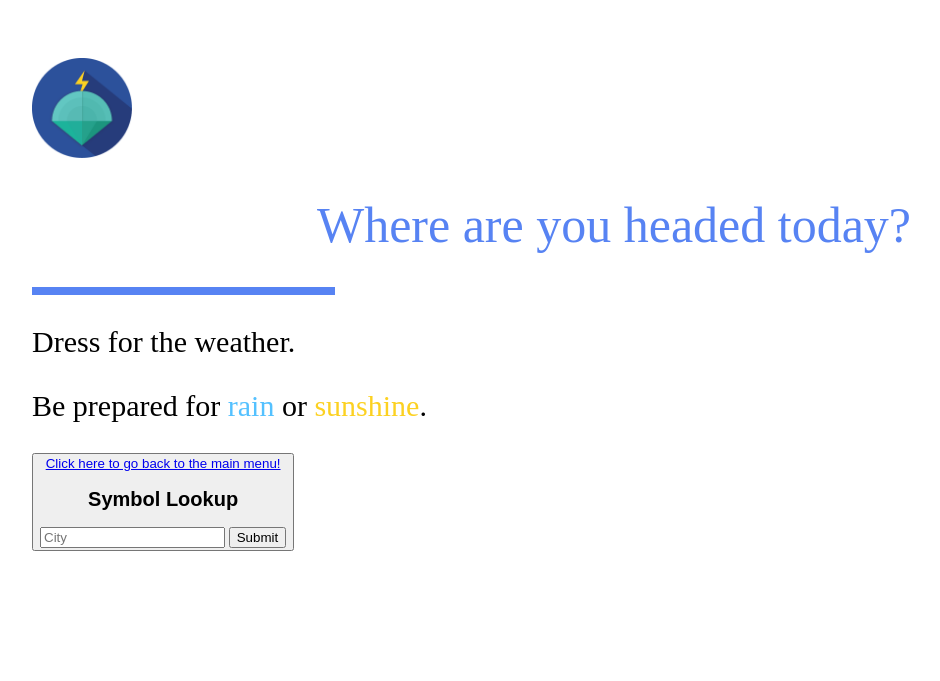
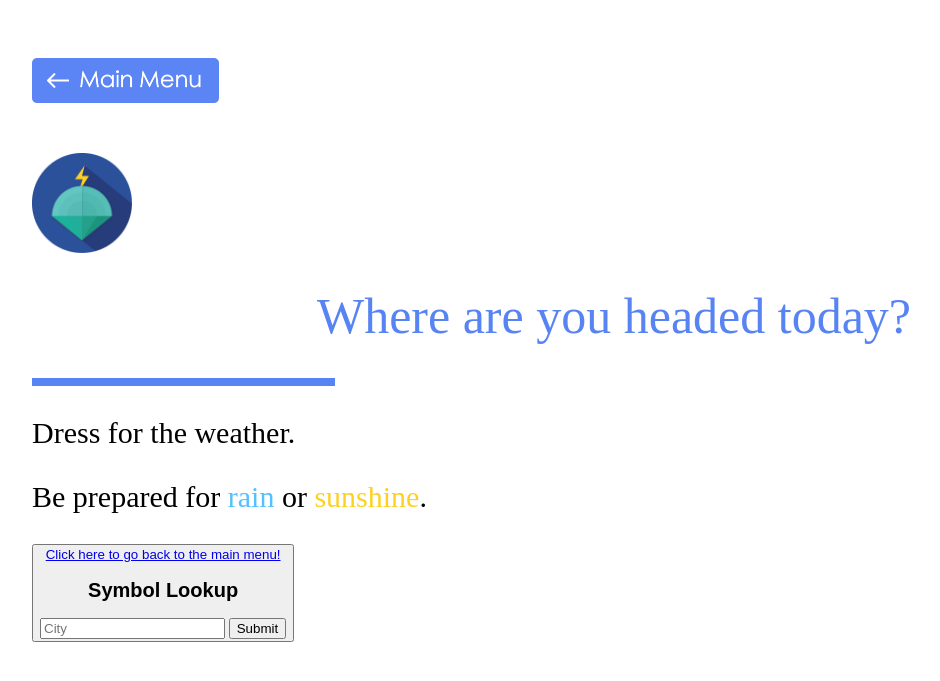
Before and after one commit to Paulinakhew/outweather, a Flask app: page /weather in a window 1280 px wide. Shown: the top 681 px of the page, without its empty margins (76-1016 px from the left). Run offline with Flask 2, Linux system fonts and the light colour scheme.

Commit message:
Add changes

```diff
--- a/templates/weather.html
+++ b/templates/weather.html
@@ -38,6 +38,7 @@
             }
             .image{
                 padding-top:50px;
+                display:block;
             }
             h3{
                 font-family:'Futura';
@@ -48,6 +49,9 @@
         <link rel="stylesheet" href="static/weather.css">
     </head>
     <body>
+        <div>
+            <img class="image" src="static/images/BackMainMenu.png" style="width:186.5px;height:45px;"></img>
+        </div>
         <img class="image" src="static/images/icon.png" style="width:100px;height:100px;"></img>
         <h1 class="title"><blue>Where are you headed today?</blue></h1>
         <div class="rectangle"></div>
@@ -56,8 +60,6 @@
             <h3>Dress for the weather.</h3>
             <h3>Be prepared for <lightblue>rain</lightblue> or <yellow>sunshine</yellow>.</h3>
         </div>
-
-
 
         <button type="button">
             <a href='/mainmenu'>Click here to go back to the main menu!</a>
```
Also changed, not shown: static/images/BG Top.png (added), static/images/BackMainMenu.png (added).
